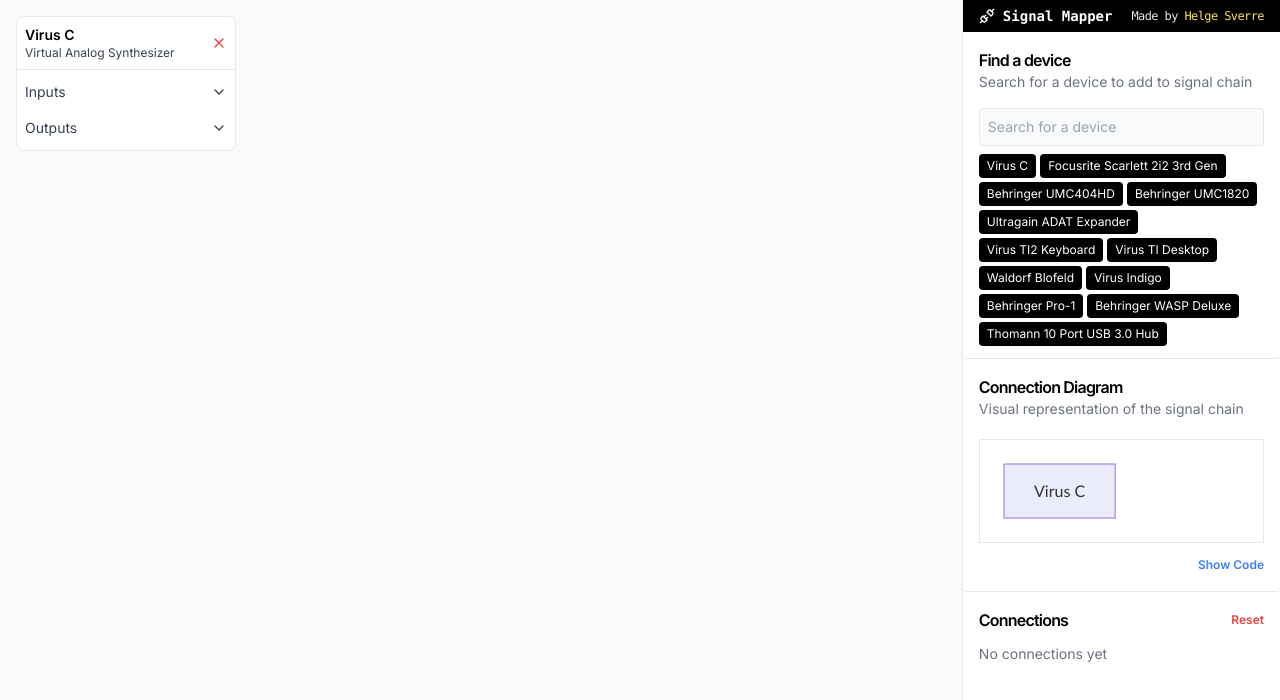
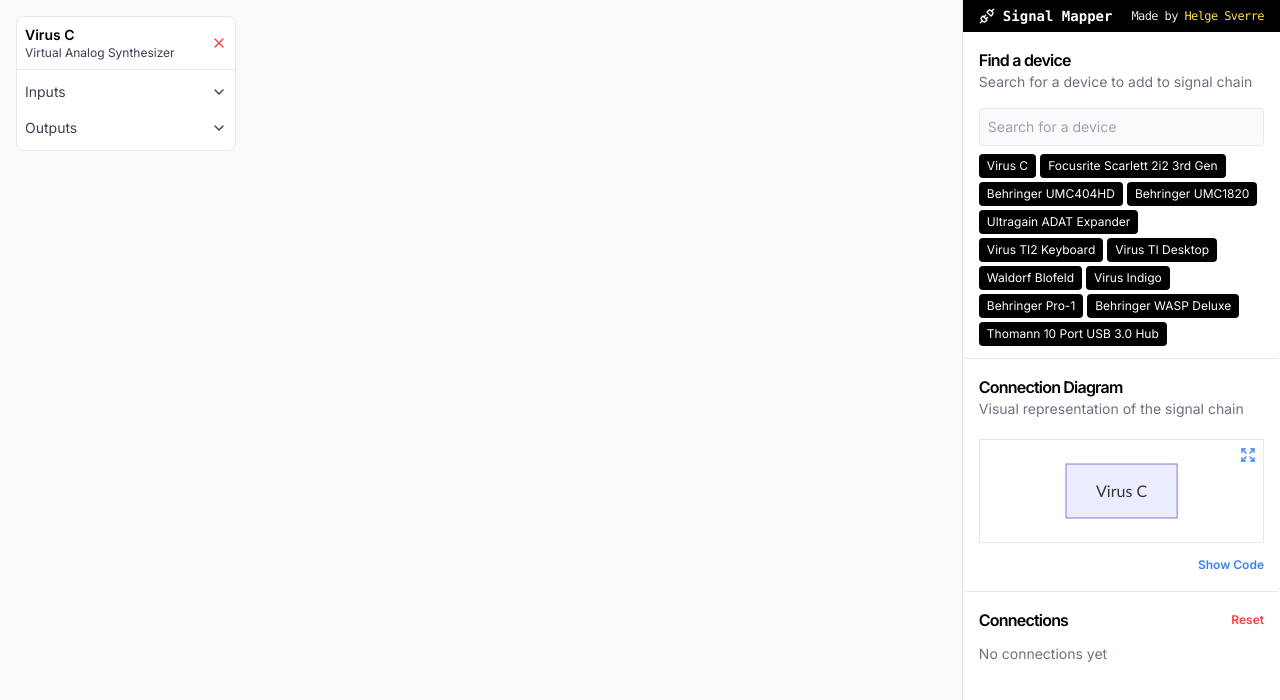
Before and after one commit to HelgeSverre/signalmapper, a Svelte app: page / in a window 1280 px wide. Both pictures are taken after a click on the button "Virus C". Shown: the top 700 px of the page. Built offline with nearby package versions, Linux system fonts and the light colour scheme; a web font is replaced by a local one.

Commit message:
quick n dirty fullscreen

```diff
--- a/src/App.svelte
+++ b/src/App.svelte
@@ -5,7 +5,7 @@
   import { ALL_DEVICES, determineImpliedCable } from "./devices.js";
   import mermaid from "mermaid";
   import { persistentStore } from "./utils.js";
-  import { ChevronDown, ChevronRight, Unplug, X } from "lucide-svelte";
+  import { ChevronDown, ChevronRight, Expand, Unplug, X } from "lucide-svelte";
 
   const devices = persistentStore("devices", []);
   const connections = persistentStore("connections", []);
@@ -413,8 +413,18 @@
 
         <div class="mb-4">
           {#if $diagram}
-            <div class="border border-gray-200 p-4">
-              <div bind:this={diagramContainer}></div>
+            <div class="relative">
+              <button
+                class="absolute right-0 top-0 p-2 text-xs font-semibold text-blue-500 hover:text-blue-700 focus:outline-none"
+                on:click={() => {
+                  diagramContainer.requestFullscreen();
+                }}
+              >
+                <Expand size="16" />
+              </button>
+              <div class="border border-gray-200 bg-white p-4">
+                <div class="flex h-full w-full items-center justify-center bg-white" bind:this={diagramContainer}></div>
+              </div>
             </div>
           {:else}
             <p class="text-sm text-gray-500">No devices connected yet</p>
```
